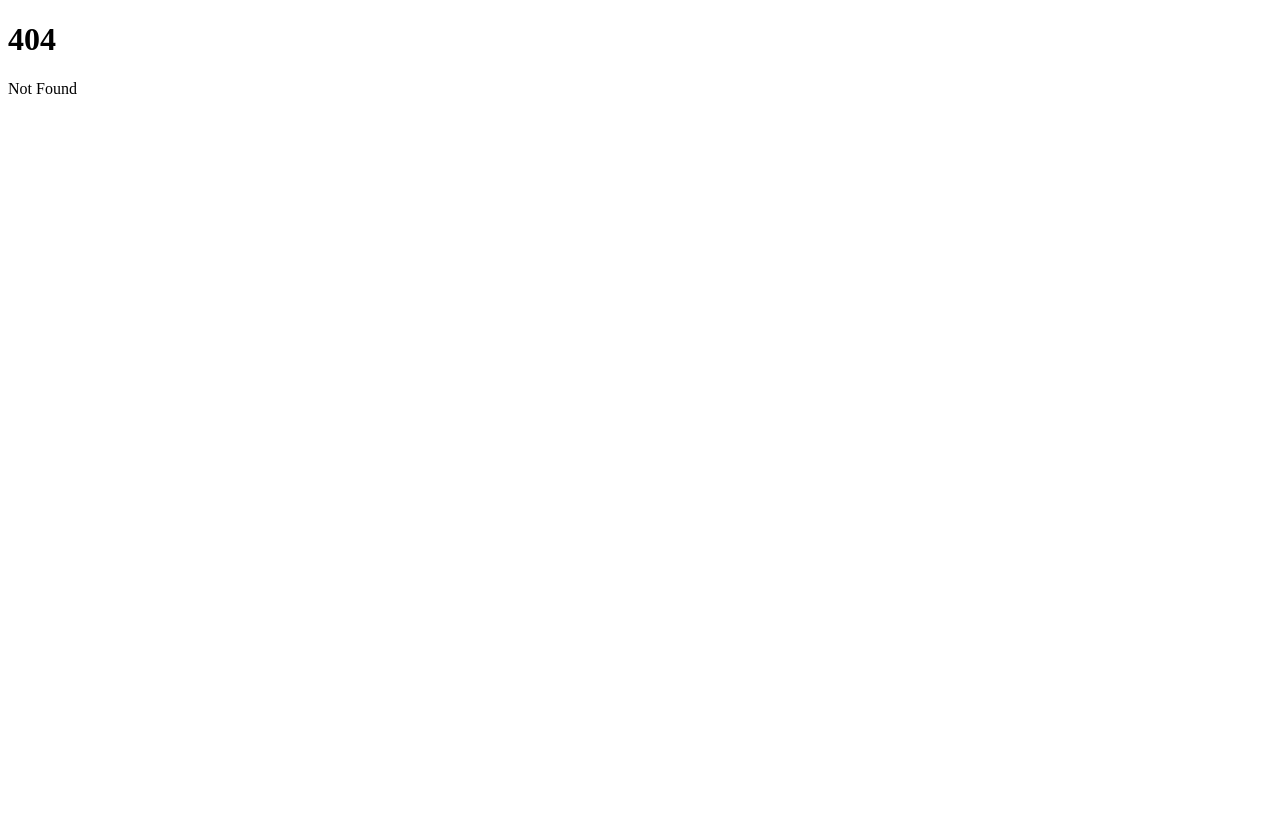
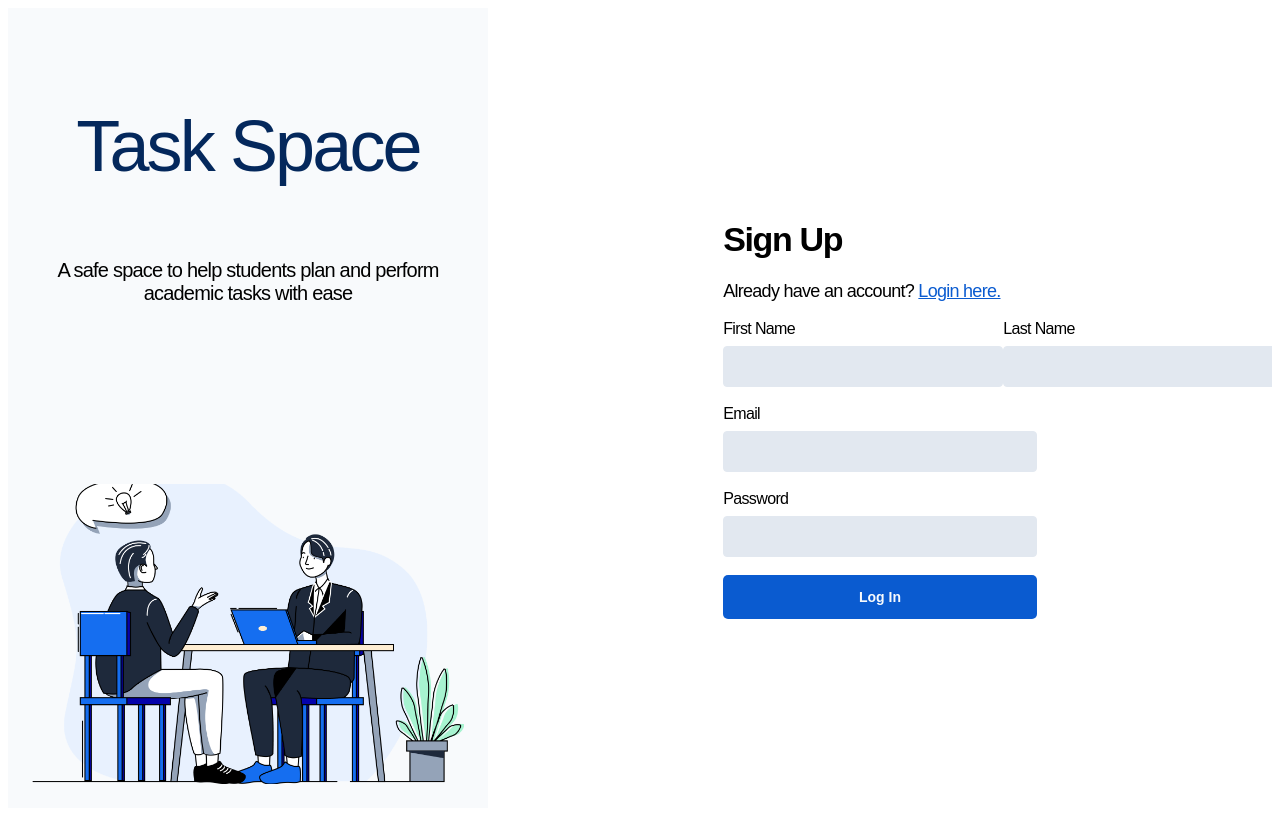
Before and after one commit to mmfallacy/task-space, a SvelteKit app: page /Signup in a window 1280 px wide. Before the commit this address had no page. Built offline with nearby package versions, Linux system fonts and the light colour scheme.

Commit message:
signup page

```diff
--- /dev/null
+++ b/src/routes/Signup/+page.svelte
@@ -0,0 +1,221 @@
+<script>
+	// import './styles.css';
+</script>
+
+<div class="app">
+	<main>
+		<div class="body">
+		<div class="body-left">
+		<div class="loginLeftContainer">
+			<div class="title">
+				<p class="TTCommons-SemiBold-72">Task Space</p>
+				<p class="TTCommons-Regular-20">A safe space to help students plan and perform academic tasks with ease</p>
+			</div>
+			<div>
+				<div class="bannerImage">
+				</div>
+			</div>
+		</div>
+		</div>
+		<div class="loginRightContainer">
+			<div class="RightContainerInner">
+
+				<h1 class="TTCommons-Regular-34">Sign Up</h1>
+
+				<p class="TTCommons-Regular-18">Already have an account? <a class="hyperlink" href="#">Login here.</a></p>
+
+				<div class="name-wrapper">
+					<div class="firstname">
+						<div style="margin: 0px 0px 8px 0px;">
+							<label class="TTCommons-Regular-16" for="name">First Name</label>
+						</div>
+						<div>
+							<input class="form"
+							style="width:280px"
+							type="text"
+							name="email"
+							/>
+						</div>
+					</div>
+
+
+					<div class="lastname">
+						<div style="margin: 0px 0px 8px 0px;">
+							<label class="TTCommons-Regular-16" for="name">Last Name</label>
+						</div>
+						<div>
+							<input class="form"
+							style="width:280px"
+							type="text"
+							name="email"
+							/>
+						</div>
+					</div>
+				</div>
+				<br />
+
+				<div style="margin: 0px 0px 8px 0px;">
+					<label class="TTCommons-Regular-16" for="name">Email</label>
+				</div>
+				<div>
+					<input class="form"
+					type="text"
+					name="email"
+					/>
+				</div>
+				<br />
+
+				<div style="margin: 0px 0px 8px 0px;">
+					<label class="TTCommons-Regular-16" for="name">Password</label>
+				</div>
+				<div>
+					<input class="form"
+					type="text"
+					name="password"
+					/>
+				</div>
+				<br />
+
+				<button class="primary-button" type="submit">Log In</button>
+			</div>
+
+		</div>
+		</div>
+	</main>
+</div>
+
+<style>
+.hyperlink {
+	color: #0A5BD0;
+}
+
+.TTCommons-Regular-34 {
+	font-family: Arial;
+	font-size: 34px;
+	color: black;
+	letter-spacing: -.04em;
+}
+
+.RightContainerInner {
+	align-items: left;
+	width: 40%;
+}
+
+.body {
+	min-height: 100vh;
+    position: relative;
+    background-color: #fff;
+	overflow: hidden;
+    display: flex;
+}
+
+.title {
+	margin: 25px;
+	text-align: center;
+}
+
+.body-left {
+	flex-grow: 0;
+    flex-shrink: 0;
+    flex-basis: 480px;
+}
+
+.loginLeftContainer{
+	height: 100%;
+    background: #F8FAFC;
+    display: flex;
+    flex-direction: column;
+    justify-content: space-between;
+}
+
+.bannerImage {
+	display: flex;
+    flex-direction: column;
+    flex-grow: 1;
+    justify-content: flex-end;
+    background-image: url(03.png);
+    background-size: 100%;
+    background-repeat: no-repeat;
+    background-position: bottom;
+    margin: 24px 24px;
+	padding: 150px 24px;
+}
+
+.loginRightContainer{
+	width: 100%;
+    overflow: hidden auto;
+    display: flex;
+    flex-direction: column;
+    align-items: center;
+    justify-content: center;
+    min-height: 100%;
+}
+
+.TTCommons-Regular-16 {
+	font-family: Arial;
+	font-size: 16px;
+	color: black;
+	letter-spacing: -.04em;
+}
+
+.TTCommons-Regular-18 {
+	font-family: Arial;
+	font-size: 18px;
+	color: black;
+	letter-spacing: -.04em;
+}
+
+.TTCommons-Regular-20 {
+	font-family: Arial;
+	font-size: 20px;
+	color: black;
+	letter-spacing: -.04em;
+}
+
+.TTCommons-SemiBold-72 {
+	font-family: Arial;
+	font-size: 72px;
+	color: #04285C;
+	letter-spacing: -.04em;
+}
+
+.primary-button{
+	background-color: #0A5BD0;
+
+	cursor: pointer;
+
+	font-family: Arial;
+    font-weight: 600;
+    border-radius: 5px;
+    box-shadow: none;
+    color: #F8FAFC;
+    line-height: 20px;
+    height: 44px;
+
+	border: 1px solid transparent;
+    width: 100%;
+    font-size: 14px;
+	text-align: center;
+    vertical-align: middle;
+	display: inline-block;
+}
+
+.form{
+	width: 100%;
+	background-color: #E2E8F0;
+	border-radius: 4px;
+    font-family: Arial;
+    padding: 12px 16px;
+    border: 1px solid #E2E8F0;
+    box-sizing: border-box;
+    transition: .5s;
+    outline: none;
+}
+
+.name-wrapper {
+	display: flex;
+    align-items: center;
+    justify-content: space-between;
+	gap: 0px;
+}
+</style>
```
Also changed, not shown: src/routes/Signup/03.png (added).
